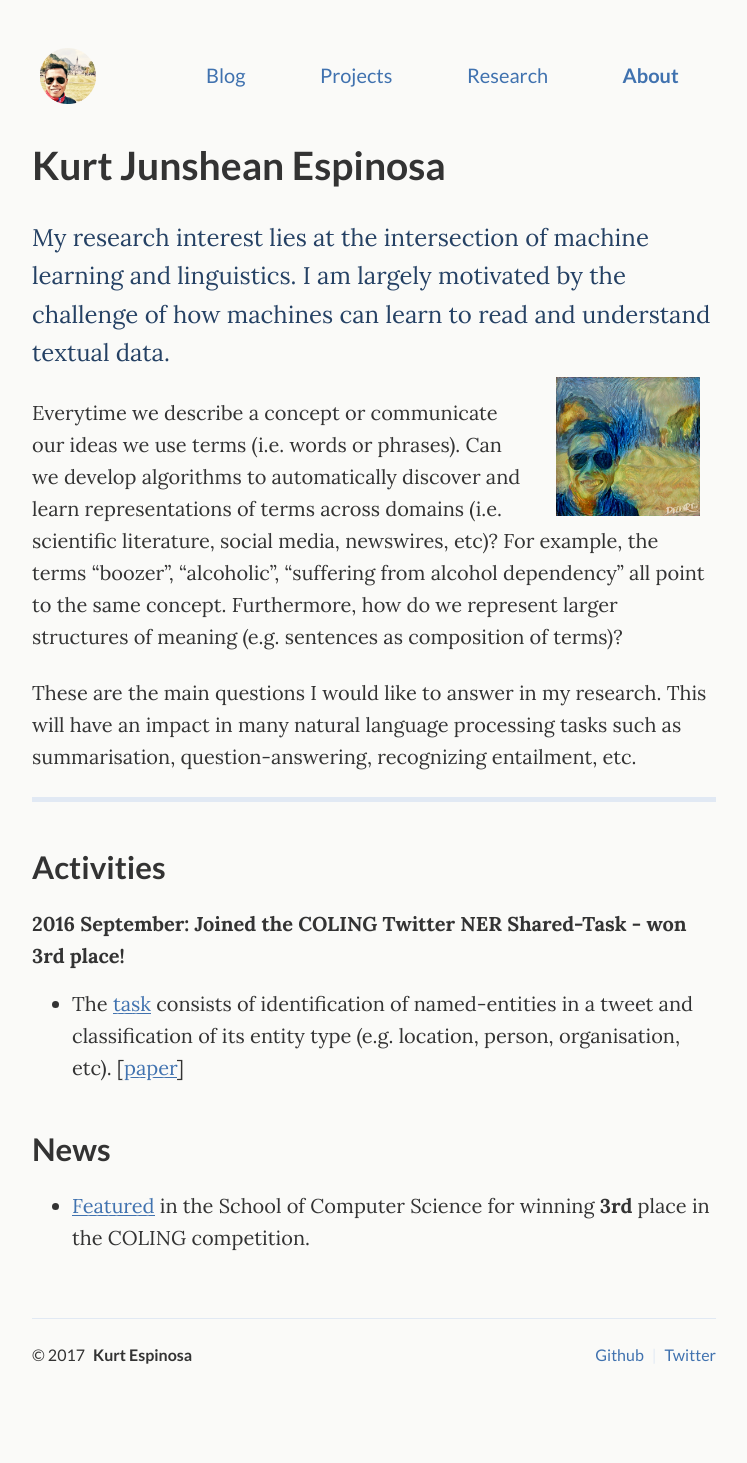
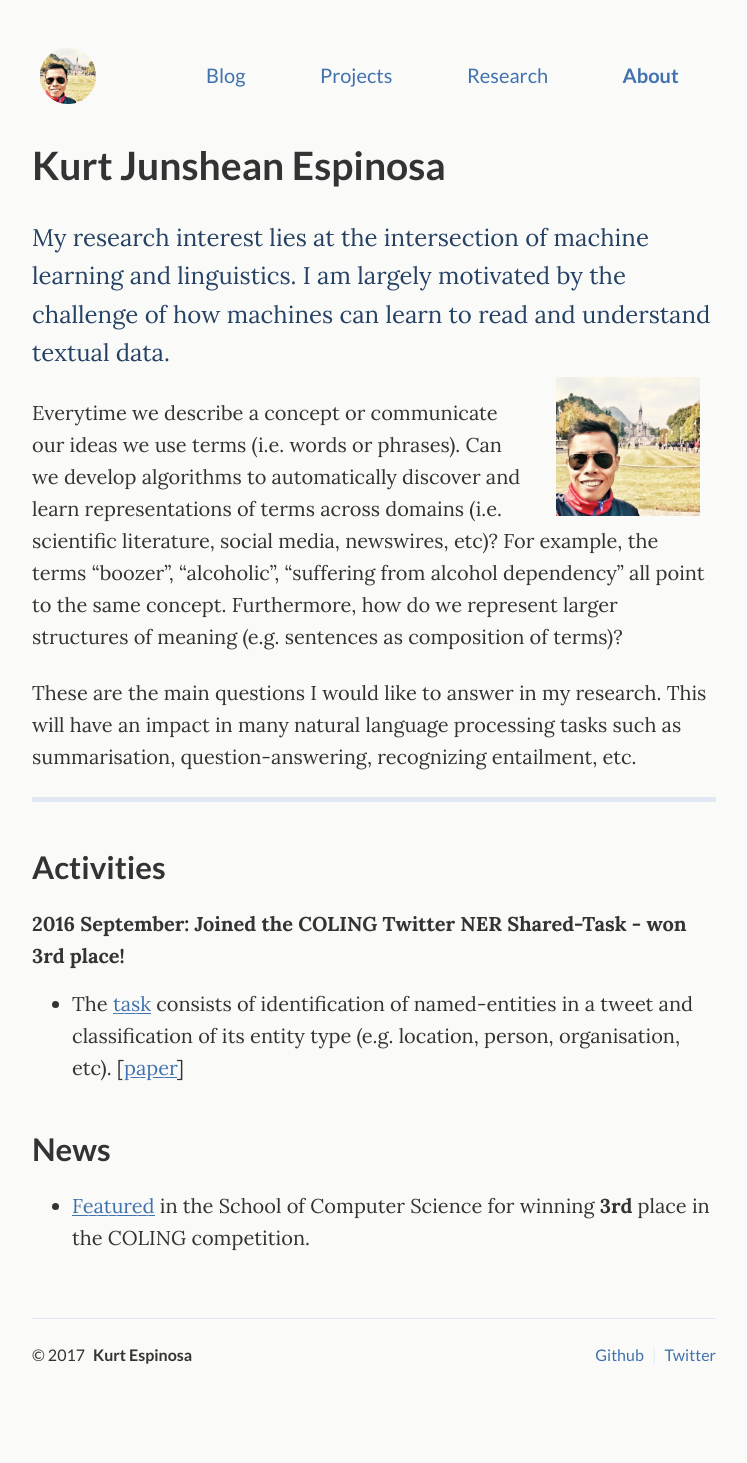
Before and after one commit to kurtespinosa/kurtespinosa.github.io, a Jekyll site: the page built from _pages/about.md, in a window 1280 px wide. Shown: the whole page, without its empty margins (266-1013 px from the left). Built offline with Jekyll 4.4.1, drawn with Linux system fonts in a browser that asks for light colours.

Commit message:
about profile pic

```diff
--- a/_pages/about.md
+++ b/_pages/about.md
@@ -13,7 +13,7 @@ permalink: /about/
 
 {::nomarkdown}
 <figure class="site-profile">
-    <img src="{{ site.baseurl }}/assets/img/me2.jpg">
+    <img src="{{ site.baseurl }}/assets/img/profile.jpg">
 </figure>
 {:/}
  Everytime we describe a concept or communicate our ideas we use terms (i.e. words or phrases). Can we develop algorithms to automatically discover and learn representations of terms across domains (i.e. scientific literature, social media, newswires, etc)? For example, the terms "boozer", "alcoholic", "suffering from alcohol dependency" all point to the same concept. Furthermore, how do we represent larger structures of meaning (e.g. sentences as composition of terms)?
```
